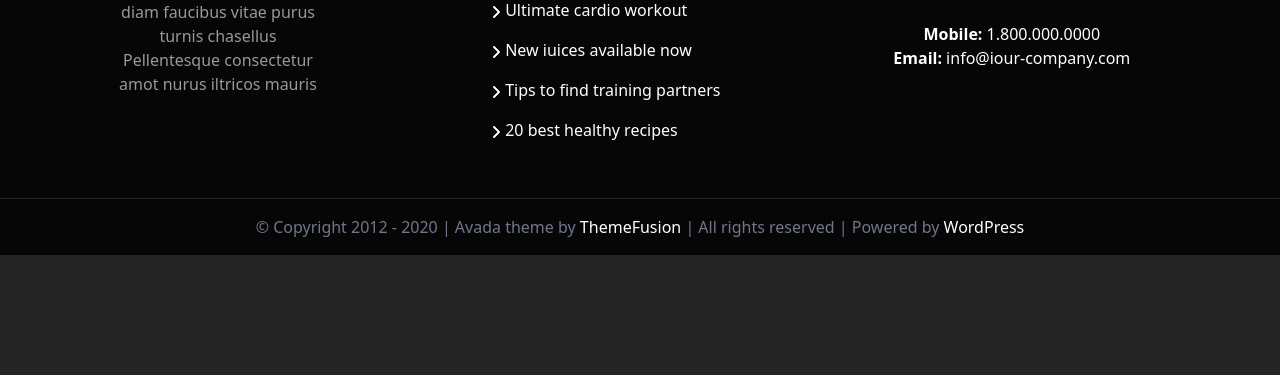
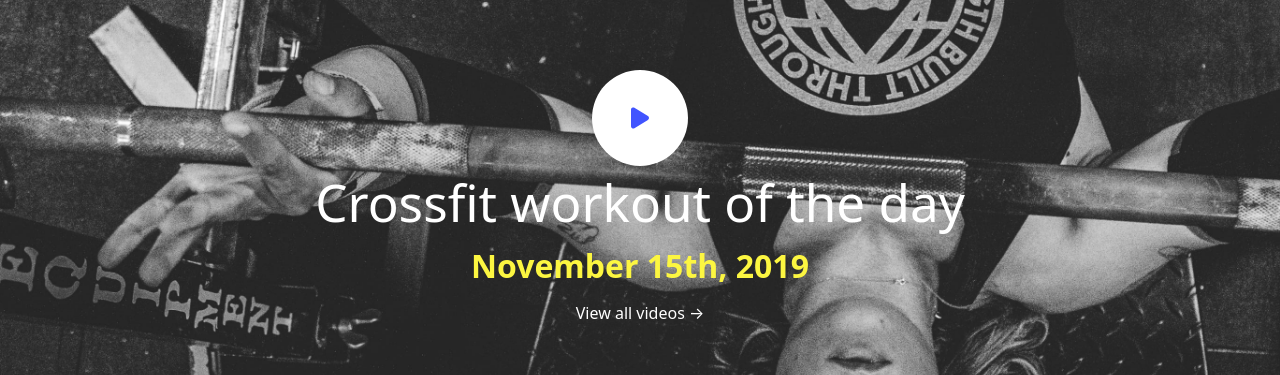
Before and after one commit to VolxDarkTV/proj-html-vuejs, a Vue app: page / in a window 1280 px wide. Shown: the part 249-624 px from the top of the page. Built offline with nearby package versions, Linux system fonts and the light colour scheme.

Commit message:
add CrossFitWorkOut

```diff
--- a/src/App.vue
+++ b/src/App.vue
@@ -1,12 +1,16 @@
 <script>
 // Header
 import AppHeader from './components/AppHeader.vue';
-
+// Main
+import Jumbo from './components/main/Jumbo.vue';
+import CrossFitWorkOut from './components/main/CrossFitWorkOut.vue';
 // Footer
 import AppFooter from './components/AppFooter.vue';
 export default{
   components:{
     AppHeader,
+    Jumbo,
+    CrossFitWorkOut,
     AppFooter,
   }
 }
@@ -15,6 +19,11 @@ export default{
 <template>
   <AppHeader/>
 
+  <main>
+    <Jumbo/>
+
+    <CrossFitWorkOut/>
+  </main>
 
   <AppFooter/>
 </template>
--- /dev/null
+++ b/src/components/main/CrossFitWorkOut.vue
@@ -0,0 +1,49 @@
+<script>
+
+</script>
+
+<template>
+    <section class="my_image">
+        <div class="container d-flex flex-column align-items-center gap-2">
+
+            <!-- Play -->
+            <a href="#">
+                <div class="my_circle d-flex justify-content-center align-items-center bg-white rounded-circle p-5">
+                    <font-awesome-icon class="my_play fs-4" icon="fa-solid fa-play" />
+                </div>
+            </a>
+
+            <!-- Title -->
+            <h1 class="text-white">Crossfit workout of the day</h1>
+
+            <!-- Data -->
+            <h2 class="my_data fw-bold">November 15th, 2019</h2>
+
+            <!-- All Videos -->
+            <a href="#" class="text-white">
+                View all videos &rarr;
+            </a>
+
+        </div>
+    </section>
+</template>
+
+<style lang="scss" scoped>
+@use '../../styles/general.scss' as *;
+.my_image{
+    padding: 200px;
+    background-image: url(../../../public/images/banner14-2x.jpg);
+    background-size: cover;
+    background-repeat: no-repeat;
+}
+.my_circle{
+    width: 50px;
+    height: 50px;
+}
+.my_play{
+    color: #4154ff;
+}
+.my_data{
+    color: #fcf641;
+}
+</style>
--- a/src/main.js
+++ b/src/main.js
@@ -8,12 +8,12 @@ import { library } from '@fortawesome/fontawesome-svg-core'
 import { FontAwesomeIcon } from '@fortawesome/vue-fontawesome'
 
 /* import specific icons */
-import { faMagnifyingGlass,  faCartShopping, faAngleRight} from '@fortawesome/free-solid-svg-icons'
+import { faMagnifyingGlass,  faCartShopping, faAngleRight, faPlay} from '@fortawesome/free-solid-svg-icons'
 import { faFacebookF, faYoutube } from '@fortawesome/free-brands-svg-icons'
 
 
 /* add icons to the library */
-library.add(faMagnifyingGlass, faCartShopping, faAngleRight, faFacebookF, faYoutube)
+library.add(faMagnifyingGlass, faCartShopping, faAngleRight, faFacebookF, faYoutube, faPlay)
 
 createApp(App)
 .component('font-awesome-icon', FontAwesomeIcon)
```
